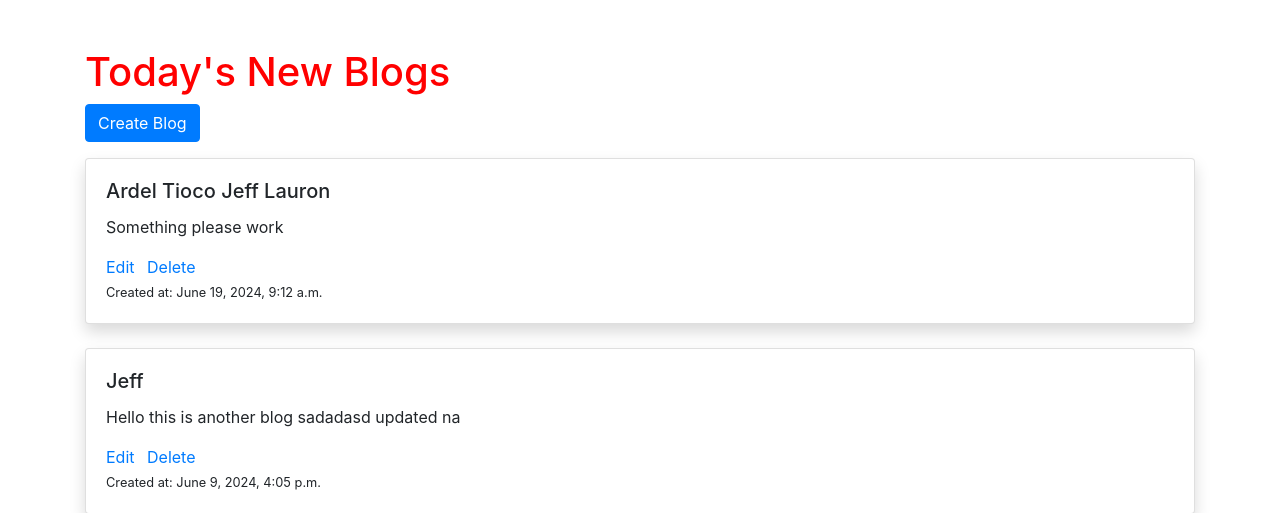
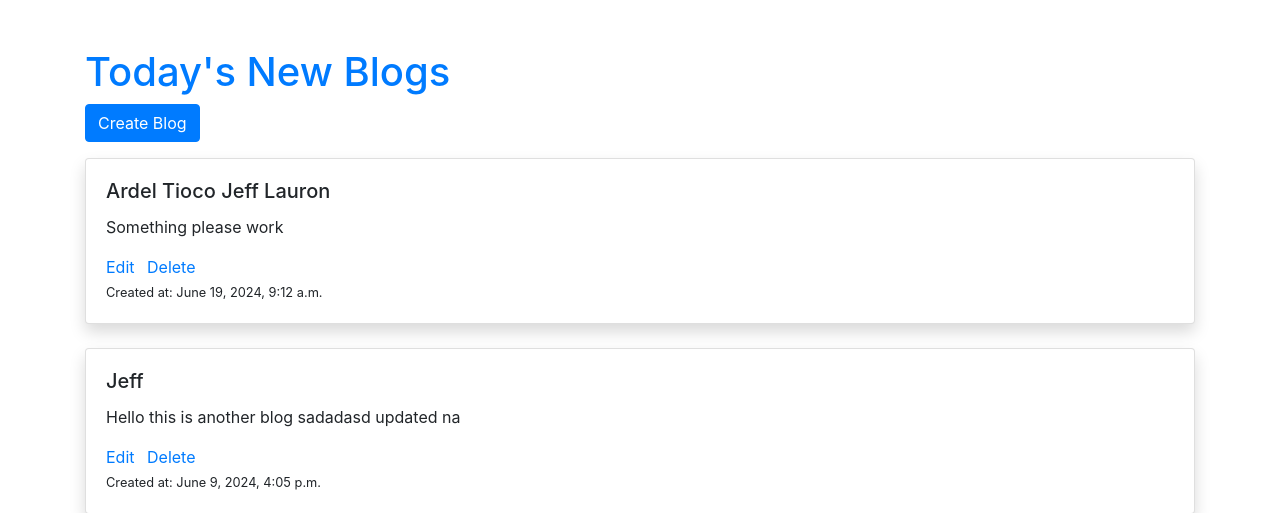
Before and after one commit to Derlashwarma/BlogSiteWithDjango, a Django app: page / in a window 1280 px wide. Shown: the top 513 px of the page. Run offline with Django 5.2, Linux system fonts and the light colour scheme; data comes from the database, SQL or seed files in the repository; both versions use the stored data as it was after the commit; some libraries are stand-ins or nearby versions.

Commit message:
style stuff

```diff
--- a/blogsite/blog/templates/blog/index.html
+++ b/blogsite/blog/templates/blog/index.html
@@ -1,7 +1,7 @@
 {% extends "base.html" %}
 
 {% block content  %}
-	<h1 class="title">Today's New Blogs</h1>
+	<h1 class="title text-primary">Today's New Blogs</h1>
 	<div>
 		<a href="{% url 'create_blog' %}" class="btn btn-primary mb-3">Create Blog</a>
 		{% for blog in blogs %}
--- a/blogsite/blogsite/static/css/style.css
+++ /dev/null
@@ -1,3 +0,0 @@
-h1{
-    color: red;
-}
--- /dev/null
+++ b/blogsite/static/css/style.css
@@ -0,0 +1 @@
+@import url('https://fonts.googleapis.com/css2?family=Poppins:ital,wght@0,100;0,200;0,300;0,400;0,500;0,600;0,700;0,800;0,900;1,100;1,200;1,300;1,400;1,500;1,600;1,700;1,800;1,900&display=swap');
```
Also changed, not shown: blogsite/db.sqlite3.
